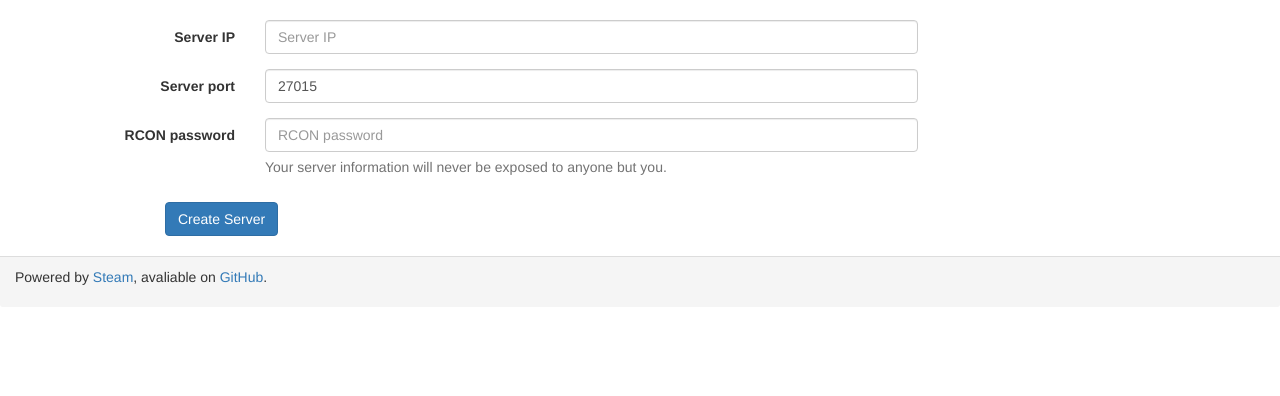
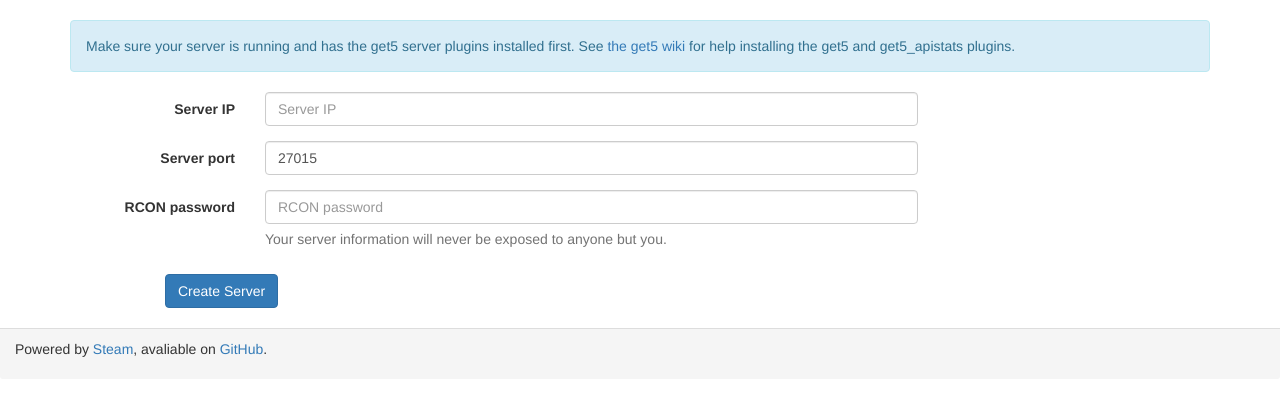
Before and after one commit to splewis/get5-web, a Flask app: template get5/templates/server_create.html in a window 1280 px wide. Shown: the part 52-448 px from the top of the page. Run offline with Flask 2, Linux system fonts and the light colour scheme; the template is opened without the code that fills it: values that come from a table or form of the project are taken from there, others are empty; some libraries are stand-ins or nearby versions.

Commit message:
Add server info message on server_create page.

```diff
--- a/get5/templates/server_create.html
+++ b/get5/templates/server_create.html
@@ -6,6 +6,14 @@
 <div id="content">
 
  {{ show_flashed_messages() }}
+
+
+  <div class="alert alert-info" role="alert">
+    <p>
+     Make sure your server is running and has the get5 server plugins installed first.
+     See <a href="https://github.com/splewis/get5/wiki/Step-by-step-installation-guide">the get5 wiki</a> for help installing the get5 and get5_apistats plugins.
+    </p>
+  </div>
 
   <form role="form" action="" method="post" class="form-horizontal">
 
```
